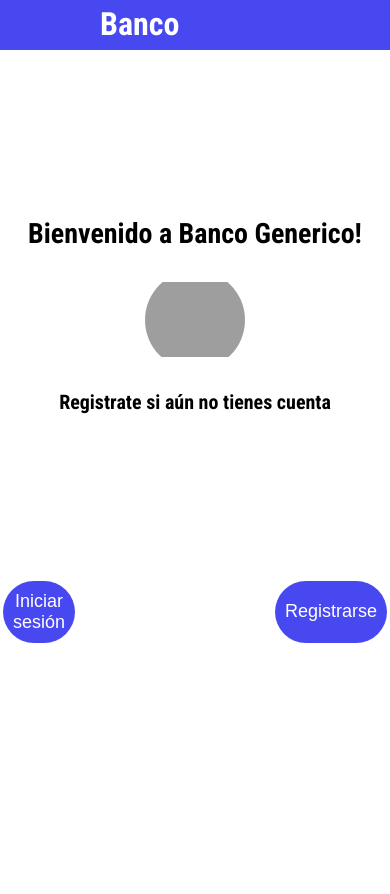
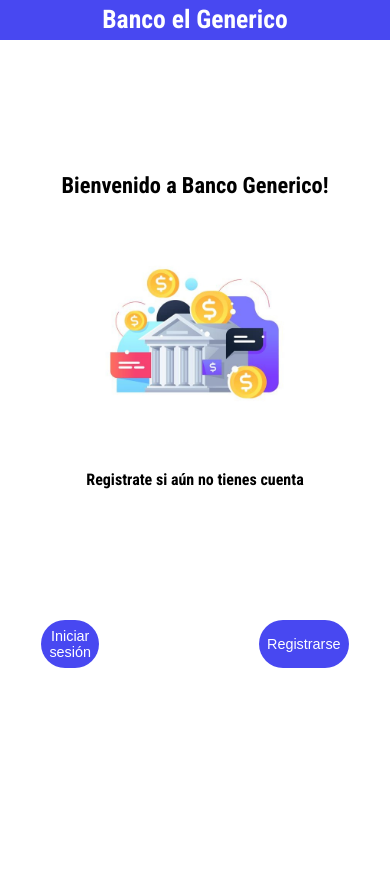
Before and after one commit to kevin-garro-monge/lenguajes, a PHP site: page / in a window 390 px wide; the page is wider, and only the part inside the window is pictured. After the commit the page ends 668 px from the top of that part, so only its background shows below. Run offline with PHP 8.4, Linux system fonts and the light colour scheme; grey boxes are pictures that could not be loaded.

Commit message:
Responsive

```diff
--- a/Index.html
+++ b/Index.html
@@ -21,7 +21,7 @@
         <div class="bienvenida">
           <h2 class="heading-secundario">Bienvenido a Banco Generico!</h2>
           <figure class="logo">
-            <img src="img/logo.png" alt="Logo Banco Generico" />
+            <img src="img/banco.jpeg" alt="Logo Banco Generico" />
           </figure>
           <h3 class="heading-tercero">Registrate si aún no tienes cuenta</h3>
         </div>
--- a/css/style.css
+++ b/css/style.css
@@ -18,7 +18,7 @@
 /* TITULOS */
 .heading-primario {
   font-size: 3.2rem;
-  width: 30%;
+  width: auto;
   color: #fff;
   line-height: 1.5;
   font-weight: 700;
@@ -32,8 +32,8 @@
 }
 /*LOGO*/
 .logo {
-  height: 10rem;
-  width: 10rem;
+  height: 30rem;
+  width: 30rem;
 }
 .logo img {
   border-radius: 100rem;
@@ -48,6 +48,8 @@
   background-color: rgb(72, 72, 241);
   height: 5rem;
   padding: 0 10rem;
+  display: flex;
+  justify-content: space-around;
 }
 
 /*SECCION INICIO*/
@@ -158,7 +160,7 @@
 }
 
 /*MENU*/
-/* .menu {
+/* .menu { heading
   position: absolute;
   height: 100%;
   background-color: #e0e5ec;
@@ -204,7 +206,7 @@
 }registrarse
 
 .icon {
-  height: 7rem;
+ head height: 7rem;
   width: 7rem;
   fill: rgb(72, 72, 241);
 } */
@@ -215,6 +217,7 @@
   width: 100%;
   height: 100%;
   background-color: #fff;
+  margin-top: 5rem;
 }
 .menu-info {
   margin: 0 auto;
@@ -223,6 +226,10 @@
   display: grid;
   grid-template-columns: repeat(3, 1fr);
   grid-template-rows: repeat(3, 1fr) 8rem;
+}
+
+.heading-movements {
+  text-align: center;
 }
 
 .movements {
@@ -346,3 +353,49 @@
 .btn-close:hover {
   background-color: rgb(44, 44, 44);
 }
+
+@media only screen and (max-width: 1075px) {
+  html {
+    font-size: 50%;
+  }
+  .login,
+  .registrarse {
+    width: 100%;
+  }
+}
+
+@media only screen and (max-width: 800px) {
+  .menu-info {
+    grid-template-columns: min-content min-content 1fr;
+    grid-template-rows: repeat(4, 1fr) 8rem;
+    justify-content: center;
+    gap: 3rem;
+  }
+  .movements {
+    grid-column: 3/5;
+    width: 100%;
+    height: 110%;
+  }
+  .transactions {
+    height: 100%;
+    width: 100%;
+    grid-column: 1/3;
+    grid-row: 1/3;
+  }
+  .transactions-menu {
+    height: 100%;
+  }
+  .estado-container {
+    width: 90%;
+    justify-self: center;
+    grid-column: 1/5;
+    grid-row: 4/5;
+  }
+  .estado {
+    row-gap: 1rem;
+  }
+  .btn-close {
+    grid-row: 5/6;
+    grid-column: 4/5;
+  }
+}
--- a/mainPage.html
+++ b/mainPage.html
@@ -15,7 +15,10 @@
     <script src="mainPage.js" defer></script>
   </head>
   <body>
-    <nav class="nav"><h1 class="heading-primario">Banco el Generico</h1></nav>
+    <nav class="nav">
+      <h1 class="heading-primario">Banco el Generico</h1>
+      <h1 class="heading-primario">Bienvenido de vuelta!</h1>
+    </nav>
     <section class="seccion-inicio">
       <!-- <div class="menu hidden">
         <div class="btn-menu">
@@ -49,6 +52,7 @@
       <div class="menu">
         <div class="menu-info">
           <div class="movements">
+            <h2 class="heading-movements">Historial de Transacciones</h2>
             <div class="movements-item">
               <h3 class="date">Fecha</h3>
               <div class="movement-type">
```
Also changed, not shown: img/banco.jpeg (added).
